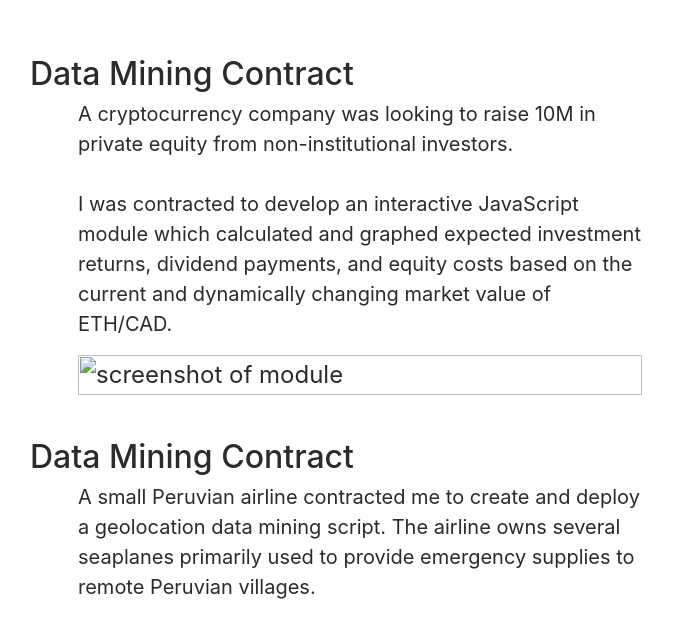
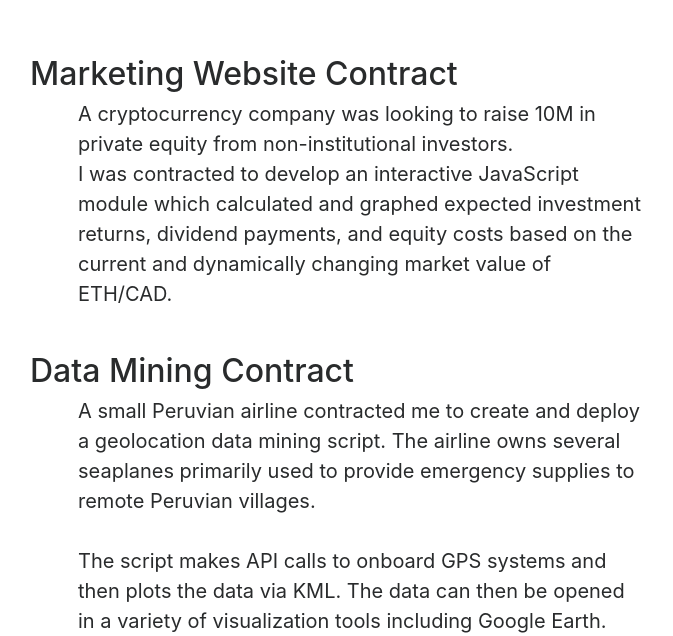
Before and after one commit to nikodevv/portfolio_web, a Django app: page / in a window 1280 px wide. Shown: the part 54-690 px from the top of the page, without its empty margins (300-973 px from the left). Run offline with Django 3.2, Linux system fonts and the light colour scheme; some libraries are stand-ins or nearby versions.

Commit message:
Changed the picture scaling for crypto project and temporarily removed it from templates.

```diff
--- a/home_pages/templates/projects.html
+++ b/home_pages/templates/projects.html
@@ -7,17 +7,19 @@
 	<div class="w-55 mt-5" id="body_text">
 		<ul class="custom-text-style sm-font">
 
-			<h2 class = "h2 mt-2">Data Mining Contract</h2>
+			<h2 class = "h2 mt-2">Marketing Website Contract</h2>
 			<div class ="sub-body">
 				<li class="list-unstyled">
 					A cryptocurrency company was looking to raise 10M in private equity from non-institutional investors.
-					<br><br>
+					<br>
 					I was contracted to develop an interactive JavaScript module which calculated and graphed expected investment returns,
 					dividend payments, and equity costs based on the current and dynamically changing market value of ETH/CAD.
 				</li>
+				<!-- commented out because picture doesn't really fit in view well
 				<div class="projects-thumb zoom d-flex flex-row justify-content-center">
-					<img class="" src="" title="screenshot of module"/>
+					<img class="" src="/static/pictures/projects/crypto.png" title="screenshot of module"/>
 				</div>
+				-->
 				<br>
 			</div>
 
```
Also changed, not shown: home_pages/templates/projects-mobile.html (+5 -3 lines), home_pages/static/pictures/projects/crypto.png.
